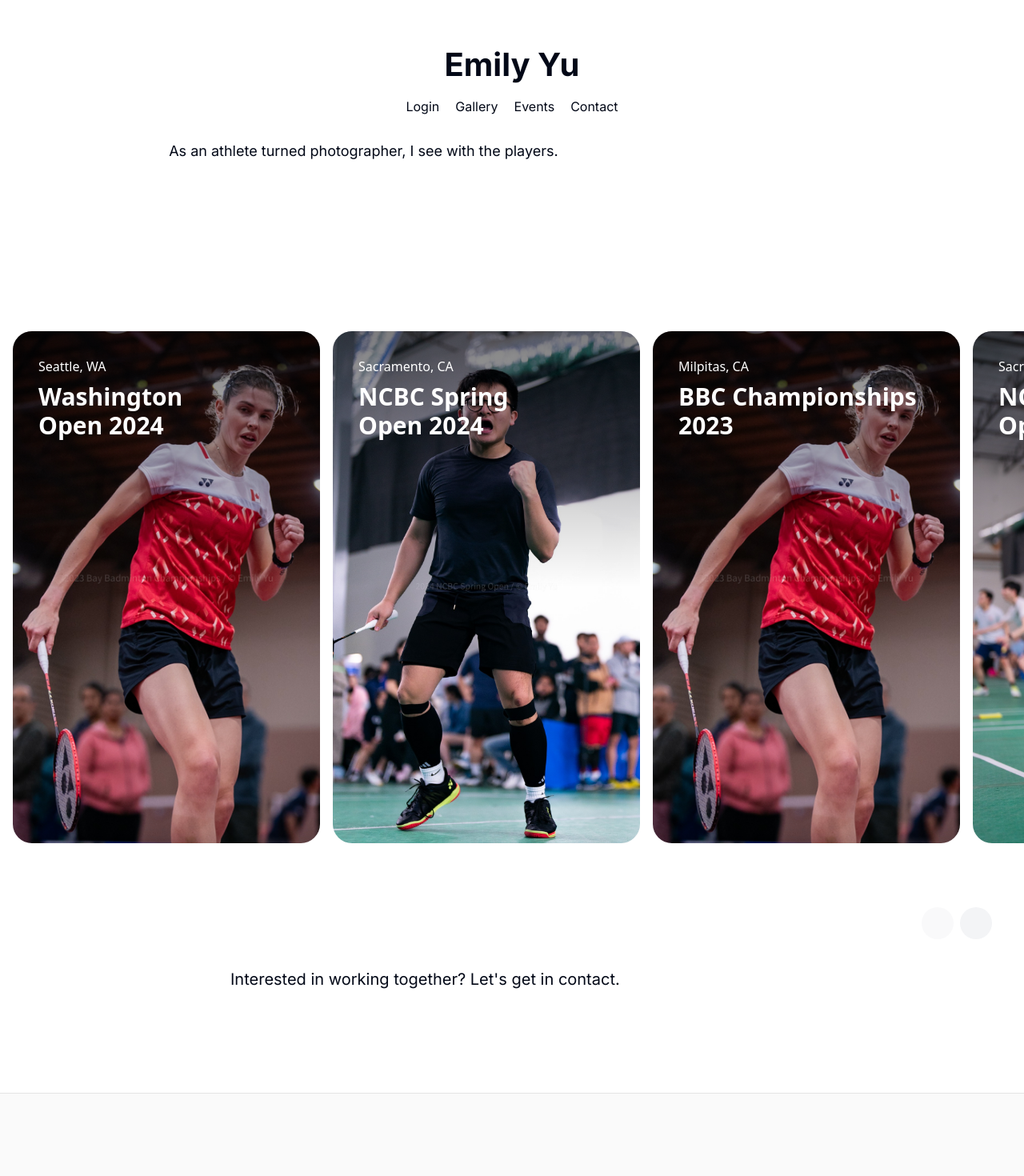
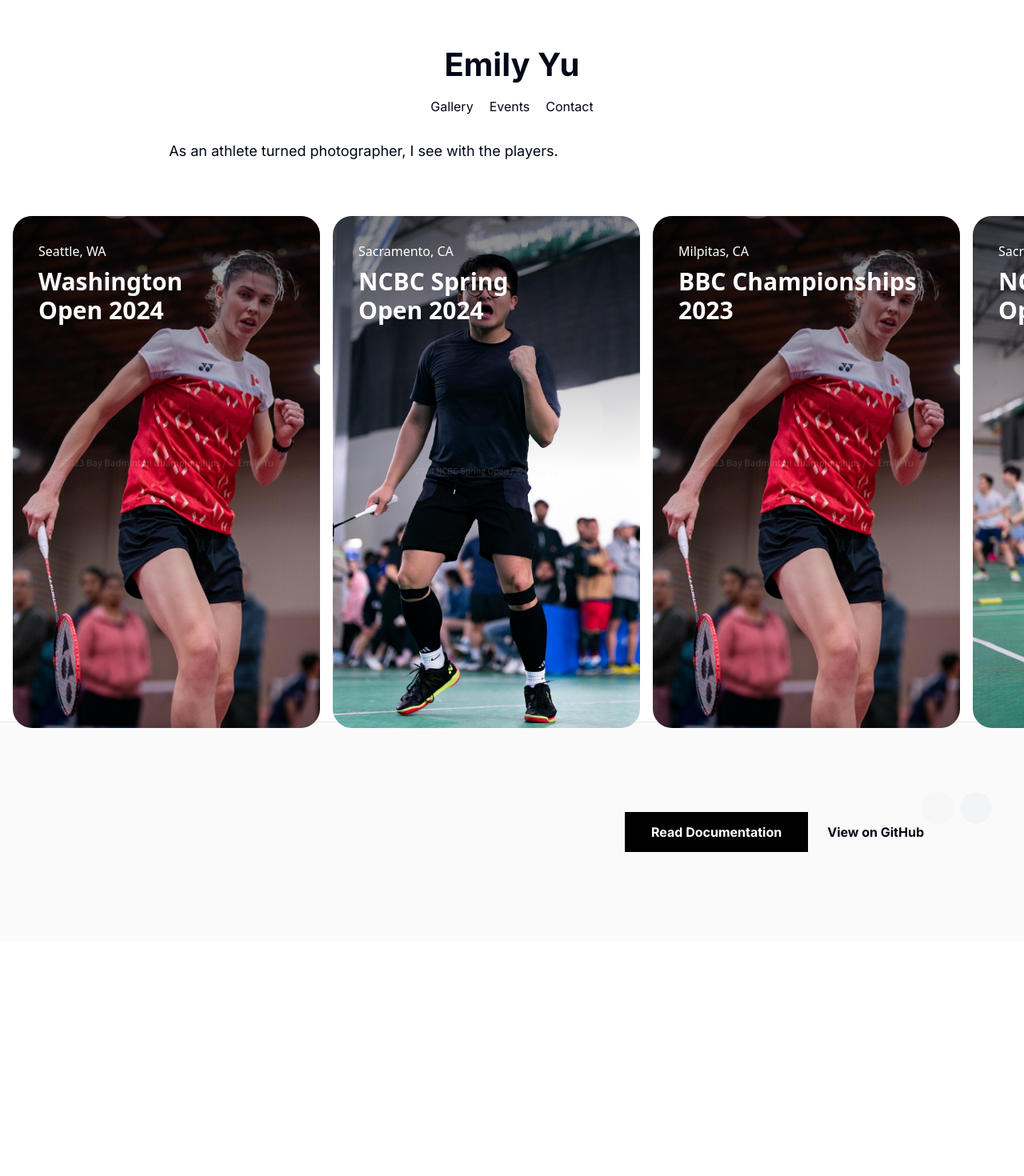
Before and after one commit to emily-yu/photo-portfolio, a Next.js app: page /events in a window 1280 px wide. Shown: the top 1470 px of the page at 80% size. After the commit the page ends 1177 px from the top, so only its background shows below. Built offline with nearby package versions, Linux system fonts and the light colour scheme.

Commit message:
remove login prob not gonna get that done

```diff
--- a/src/app/_components/events.tsx
+++ b/src/app/_components/events.tsx
@@ -39,7 +39,7 @@ export function Events() {
       <h2 className="text-5xl font-bold">Emily Yu</h2>
       <div style={{textAlign: "center"}}>
         <div id="nav">
-        <a href="/login">Login</a>
+        {/* <a href="/login">Login</a> */}
         <a href="/gallery">Gallery</a>
         <a href="/events">Events</a>
         <a href="/contact">Contact</a>
@@ -57,12 +57,14 @@ export function Events() {
 
     {/* extra image galery 2 */}
     {/* <section> */}
-          <AppleCardsCarouselDemo/>
+          {/* <AppleCardsCarouselDemo/> */}
     {/* </section> */}
 
-    <section style={{padding: "10%", marginTop: "-15%"}}>
-       <h2 className="text-center text-xl md:text-left text-lg mt-5 md:pl-8">Interested in working together? Let's get in contact.</h2>
-    </section>
+    {/* <div style={{marginBottom: "-5%"}}> */}
+       {/* <h2 className="text-center text-xl md:text-left text-lg mt-5 md:pl-8">Interested in working together? Let's get in contact.</h2> */}
+       <AppleCardsCarouselDemo/>
+
+    {/* </div> */}
 
 
     {/* </TracingBeam> */}
@@ -77,7 +79,7 @@ export function AppleCardsCarouselDemo() {
   ));
 
   return (
-    <div className="w-full h-full py-20">
+    <div className="w-full" style={{marginTop: "-5%", marginBottom: "-10%"}}>
       {/* <h2 className="max-w-7xl pl-4 mx-auto text-xl md:text-5xl font-bold text-neutral-800 dark:text-neutral-200 font-sans">
         Get to know your iSad.
       </h2> */}
@@ -120,91 +122,91 @@ const data = [
     category: "Seattle, WA",
     title: "Washington Open 2024",
     src: "/assets/middle1.png",
-    content: <DummyContent />,
+    // content: <DummyContent />,
   },
   {
     category: "Sacramento, CA",
     title: "NCBC Spring Open 2024",
     src: "/assets/card/ncbc24.jpg",
-    content: <DummyContent />,
+    // content: <DummyContent />,
   },
   {
     category: "Milpitas, CA",
     title: "BBC Championships 2023",
     src: "/assets/middle1.png",
-    content: <DummyContent />,
+    // content: <DummyContent />,
   },
   {
     category: "Sacramento, CA",
     title: "NCBC Spring Open 2023",
     src: "/assets/card/ncbc23.jpg",
-    content: <DummyContent />,
+    // content: <DummyContent />,
   },
   {
     category: "Montville, NJ",
     title: "Riaan New Jersey Open 2023",
     src: "/assets/card/riaan.jpg",
-    content: <DummyContent />,
+    // content: <DummyContent />,
   },
   {
     category: "San Jose, CA",
     title: "SJSU Spring Smashoff 2023",
     src: "/assets/card/sjsu23.jpg",
-    content: <DummyContent />,
+    // content: <DummyContent />,
   },
   {
     category: "Davis, CA",
     title: "UC Davis Spring Open 2023",
     src: "/assets/card/davis23.jpg",
-    content: <DummyContent />,
+    // content: <DummyContent />,
   },
   {
     category: "Berkeley, CA",
     title: "Golden Bear XVIII",
     src: "/assets/card/berk23.jpg",
-    content: <DummyContent />,
+    // content: <DummyContent />,
   },
   {
     category: "Milpitas, CA",
     title: "BBC Championships 2022",
     src: "/assets/card/bbc23.jpg",
-    content: <DummyContent />,
+    // content: <DummyContent />,
   },
   {
     category: "Berkeley, CA",
     title: "Golden Bear XVII",
     src: "/assets/card/berk23.jpg",
-    content: <DummyContent />,
+    // content: <DummyContent />,
   },
   {
     category: "Los Angeles, CA",
     title: "UCLA Spring Open 2023",
     src: "/assets/card/la.jpg",
-    content: <DummyContent />,
+    // content: <DummyContent />,
   },
   {
     category: "Berkeley, CA",
     title: "Golden Bear XVII",
     src: "/assets/card/berk22.jpg",
-    content: <DummyContent />,
+    // content: <DummyContent />,
   },
   {
     category: "Davis, CA",
     title: "UC Davis Spring Open 2022",
     src: "/assets/card/davis22.jpg",
-    content: <DummyContent />,
+    // content: <DummyContent />,
   },
   {
     category: "Montville, NJ",
     title: "Riaan New Jersey Open 2022",
     src: "/assets/card/riaanold.jpg",
-    content: <DummyContent />,
+    // content: <DummyContent />,
   },
   {
     category: "Irvine, CA",
     title: "UCI Anteater Open 2022",
     src: "/assets/card/irv.jpg",
-    content: <DummyContent />,
+    // content: <DummyContent />,
   },
 ];
 
--- a/src/app/_components/gallery.tsx
+++ b/src/app/_components/gallery.tsx
@@ -10,7 +10,7 @@ export function Gallery() {
       <h2 className="text-5xl font-bold">Emily Yu</h2>
       <div style={{textAlign: "center"}}>
       <div id="nav">
-        <a href="/login">Login</a>
+        {/* <a href="/login">Login</a> */}
         <a href="/gallery">Gallery</a>
         <a href="/events">Events</a>
         <a href="/contact">Contact</a>
@@ -19,8 +19,11 @@ export function Gallery() {
         </div>
         </div>
         </section>
-  <ParallaxScroll images={images} />        </>
+        <div id="gallerycontainer">
+        <ParallaxScroll images={images} />
 
+        </div>
+        </>
 );
 }
 
--- a/src/app/_components/intro.tsx
+++ b/src/app/_components/intro.tsx
@@ -39,7 +39,7 @@ export function Intro() {
       <h2 className="text-5xl font-bold">Emily Yu</h2>
       <div style={{textAlign: "center"}}>
       <div id="nav">
-        <a href="/login">Login</a>
+        {/* <a href="/login">Login</a> */}
         <a href="/gallery">Gallery</a>
         <a href="/events">Events</a>
         <a href="/contact">Contact</a>
--- a/src/app/globals.css
+++ b/src/app/globals.css
@@ -252,3 +252,17 @@ section {
 #nav > a {
   padding: 10px;
 }
+
+#gallerycontainer{
+  animation: fadeInAnimation ease 2s;
+  animation-iteration-count: 1;
+  animation-fill-mode: forwards;
+}
+@keyframes fadeInAnimation {
+  0% {
+      opacity: 0;
+  }
+  100% {
+      opacity: 1;
+  }
+}
```
